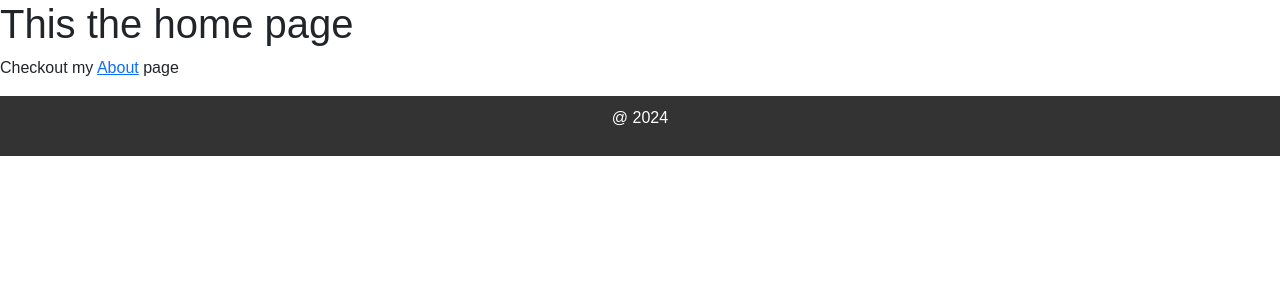
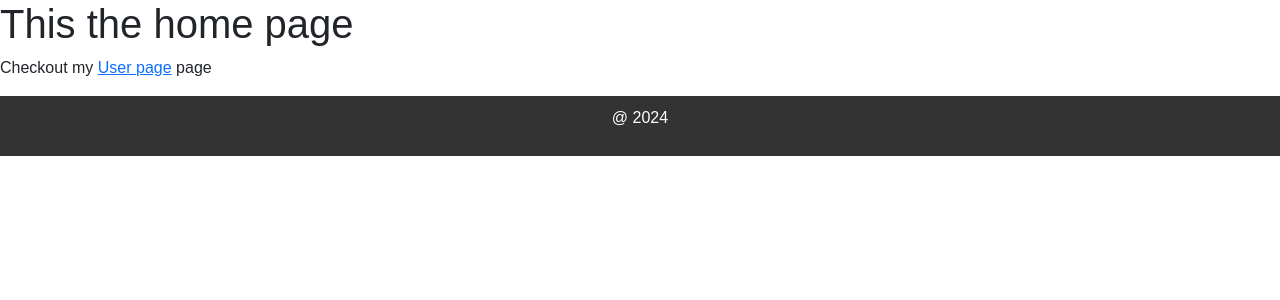
Before and after one commit to LionRouge1/blog_app_django, a Django app: page / in a window 1280 px wide. Shown: the part 124-424 px from the top of the page. Run offline with Django 5.2, Linux system fonts and the light colour scheme.

Commit message:
Add user index to the home page

```diff
--- a/templates/home.html
+++ b/templates/home.html
@@ -6,5 +6,5 @@
 
 {% block body %}
   <h1>This the home page</h1>
-  <p>Checkout my <a href="{% url 'about' %}">About</a> page</p>
+  <p>Checkout my <a href="{% url 'users:index' %}">User page</a> page</p>
 {% endblock %}
```
